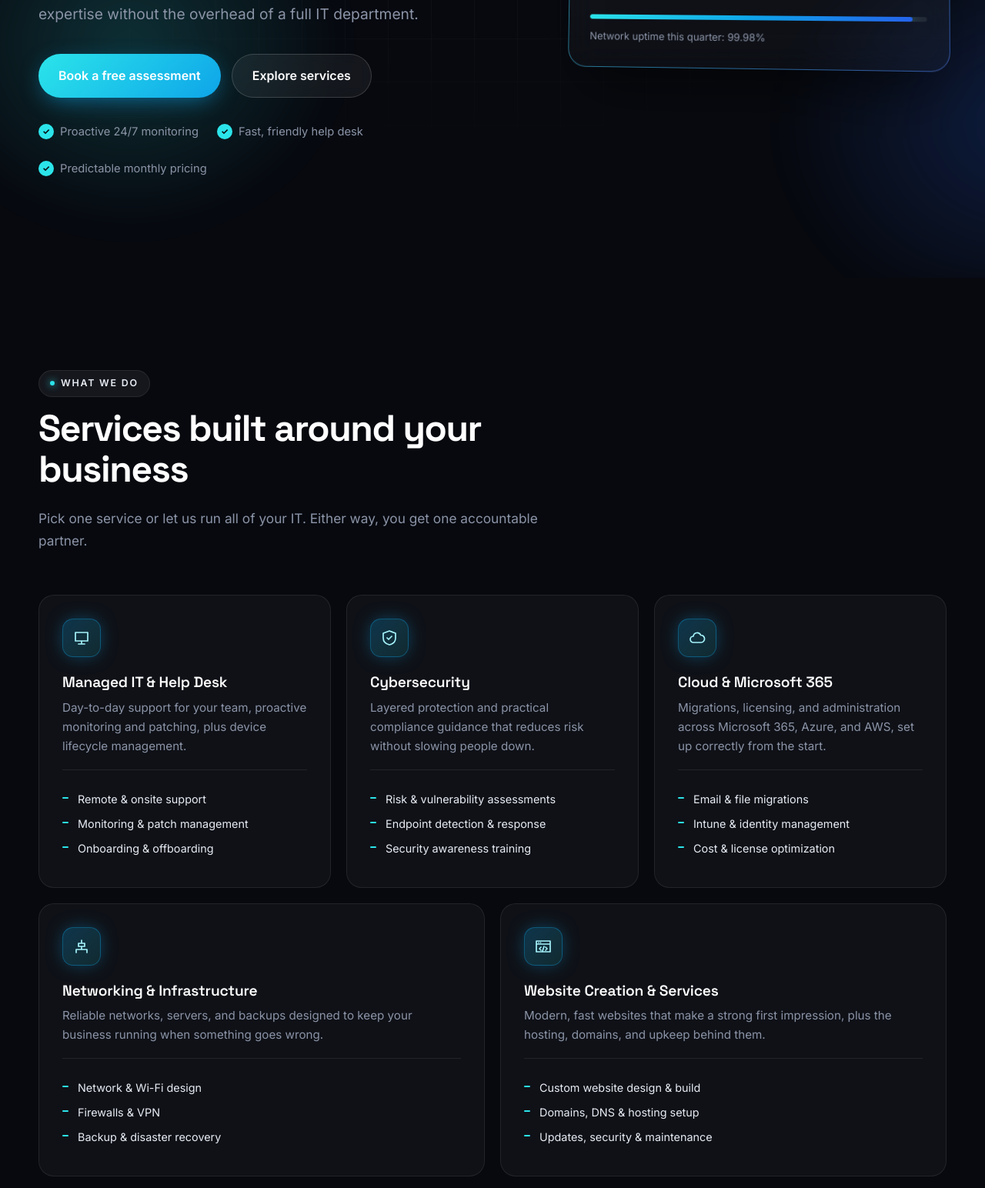
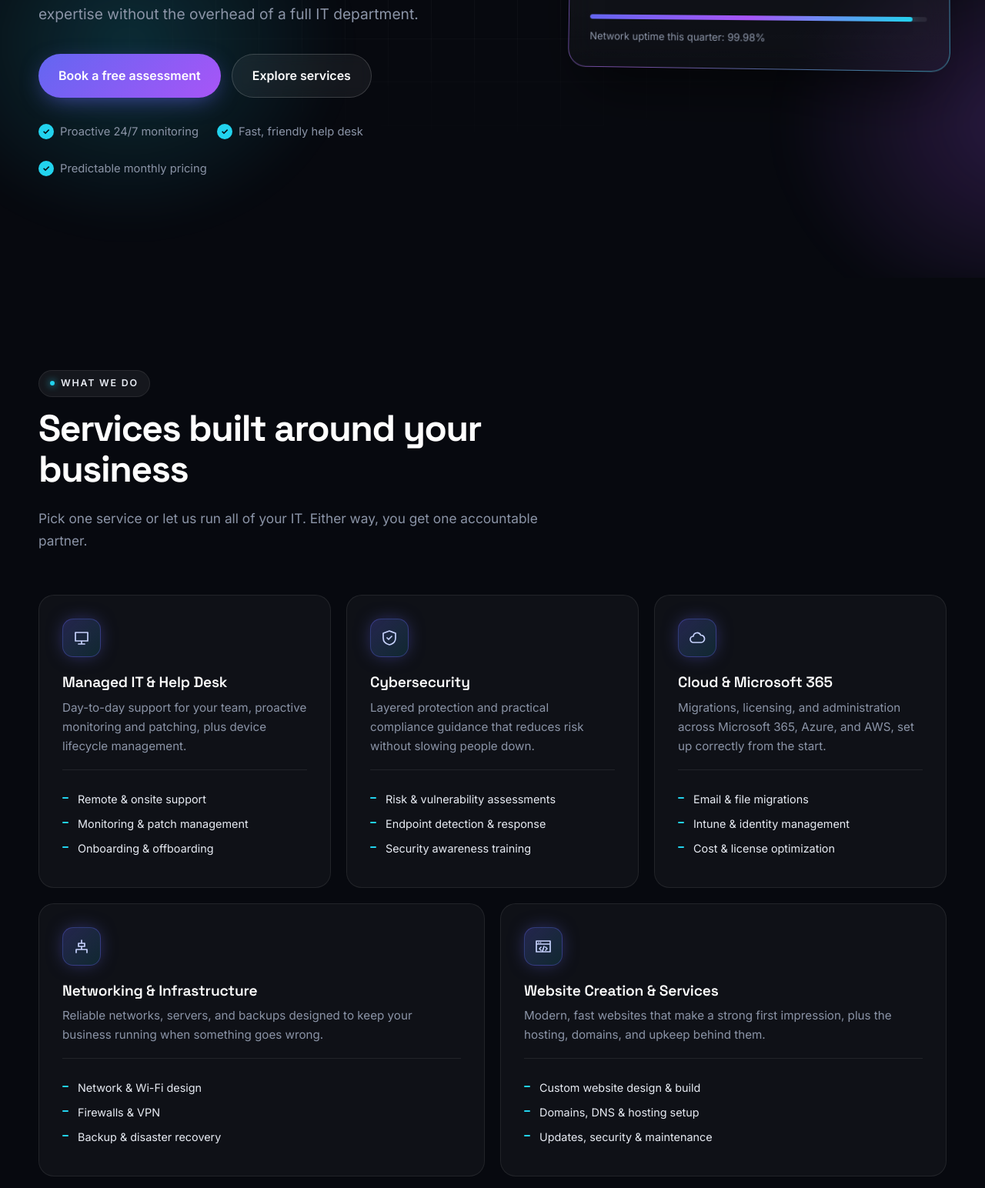
Before and after one commit to roadrunner951/streamlineitg, a plain HTML site: page index.html in a window 1280 px wide. Shown: the part 583-2127 px from the top of the page at 77% size. Drawn offline with Linux system fonts and the light colour scheme.

Commit message:
Restore original indigo/violet theme palette (logo unchanged)

```diff
--- a/styles.css
+++ b/styles.css
@@ -11,12 +11,12 @@
   --text: #e8ecf4;
   --muted: #8b94a7;
   --heading: #ffffff;
-  --accent-1: #0ea5e9; /* sky (logo mid) */
-  --accent-2: #2be4ea; /* logo cyan */
-  --accent-3: #1b8fd6; /* logo blue */
+  --accent-1: #6366f1; /* indigo */
+  --accent-2: #22d3ee; /* cyan */
+  --accent-3: #a855f7; /* violet */
   --ok: #34d399;
   --warn: #fbbf24;
-  --gradient: linear-gradient(135deg, var(--accent-2) 0%, var(--accent-1) 50%, #2563eb 100%);
+  --gradient: linear-gradient(135deg, var(--accent-1) 0%, var(--accent-3) 50%, var(--accent-2) 100%);
   --radius: 20px;
   --radius-sm: 12px;
 }
@@ -32,7 +32,7 @@ body {
   -webkit-font-smoothing: antialiased;
   overflow-x: hidden;
 }
-::selection { background: rgba(14, 165, 233, .45); color: #fff; }
+::selection { background: rgba(99, 102, 241, .45); color: #fff; }
 img, svg { max-width: 100%; }
 a { color: var(--accent-2); text-decoration: none; transition: color .2s; }
 a:hover { color: #fff; }
@@ -66,10 +66,10 @@ p { margin: 0 0 1em; }
   position: relative; display: inline-flex; align-items: center; justify-content: center; gap: 8px;
   background: var(--gradient); background-size: 200% 200%; color: #fff;
   font: inherit; font-weight: 600; padding: 14px 26px; border-radius: 999px; border: 0; cursor: pointer;
-  box-shadow: 0 8px 30px -8px rgba(14, 165, 233, .65);
+  box-shadow: 0 8px 30px -8px rgba(99, 102, 241, .65);
   transition: transform .2s ease, box-shadow .2s ease, background-position .5s ease;
 }
-.btn:hover { color: #fff; transform: translateY(-2px); background-position: 100% 0; box-shadow: 0 14px 40px -10px rgba(37, 99, 235, .75); }
+.btn:hover { color: #fff; transform: translateY(-2px); background-position: 100% 0; box-shadow: 0 14px 40px -10px rgba(168, 85, 247, .75); }
 .btn-sm { padding: 10px 18px; font-size: .9rem; }
 .btn-ghost { background: var(--surface-2); border: 1px solid var(--border-strong); box-shadow: none; backdrop-filter: blur(8px); }
 .btn-ghost:hover { background: rgba(255,255,255,.1); box-shadow: none; }
@@ -112,9 +112,9 @@ p { margin: 0 0 1em; }
 .hero::after { /* glow orbs */
   content: ""; position: absolute; z-index: -1; inset: -20% -10% auto -10%; height: 120%;
   background:
-    radial-gradient(500px 400px at 75% 25%, rgba(14, 165, 233,.35), transparent 70%),
-    radial-gradient(400px 350px at 20% 70%, rgba(43, 228, 234,.18), transparent 70%),
-    radial-gradient(450px 380px at 95% 80%, rgba(37, 99, 235,.22), transparent 70%);
+    radial-gradient(500px 400px at 75% 25%, rgba(99,102,241,.35), transparent 70%),
+    radial-gradient(400px 350px at 20% 70%, rgba(34,211,238,.18), transparent 70%),
+    radial-gradient(450px 380px at 95% 80%, rgba(168,85,247,.22), transparent 70%);
   filter: blur(20px);
   animation: drift 18s ease-in-out infinite alternate;
 }
@@ -153,7 +153,7 @@ p { margin: 0 0 1em; }
 .dot.warn { background: var(--warn); box-shadow: 0 0 0 4px rgba(251,191,36,.15); }
 @keyframes pulse { 50% { box-shadow: 0 0 0 7px rgba(52,211,153,0), 0 0 12px var(--ok); } }
 .meter { height: 6px; background: rgba(255,255,255,.08); border-radius: 99px; margin-top: 24px; overflow: hidden; }
-.meter span { display: block; height: 100%; background: var(--gradient); border-radius: inherit; box-shadow: 0 0 16px rgba(43, 228, 234,.6); }
+.meter span { display: block; height: 100%; background: var(--gradient); border-radius: inherit; box-shadow: 0 0 16px rgba(34,211,238,.6); }
 .meter-label { font-size: .83rem; color: var(--muted); margin: 12px 0 0; }
 
 /* Sections */
@@ -174,7 +174,7 @@ p { margin: 0 0 1em; }
 }
 .card::after { /* hover glow */
   content: ""; position: absolute; inset: 0; border-radius: inherit; pointer-events: none;
-  background: radial-gradient(400px circle at var(--mx, 50%) var(--my, 0%), rgba(14, 165, 233,.18), transparent 45%);
+  background: radial-gradient(400px circle at var(--mx, 50%) var(--my, 0%), rgba(99,102,241,.18), transparent 45%);
   opacity: 0; transition: opacity .3s;
 }
 .card:hover { transform: translateY(-4px); border-color: var(--border-strong); background: var(--surface-2); }
@@ -185,11 +185,11 @@ p { margin: 0 0 1em; }
 .card li::before { content: ""; position: absolute; left: 0; top: .62em; width: 8px; height: 2px; border-radius: 2px; background: var(--accent-2); }
 .icon {
   width: 50px; height: 50px; border-radius: 14px; display: grid; place-items: center; margin-bottom: 22px;
-  background: linear-gradient(135deg, rgba(14, 165, 233,.25), rgba(43, 228, 234,.12));
-  border: 1px solid rgba(14, 165, 233,.35);
-  box-shadow: 0 0 24px -6px rgba(14, 165, 233,.6);
+  background: linear-gradient(135deg, rgba(99,102,241,.25), rgba(34,211,238,.12));
+  border: 1px solid rgba(99,102,241,.35);
+  box-shadow: 0 0 24px -6px rgba(99,102,241,.6);
 }
-.icon svg { width: 24px; height: 24px; fill: none; stroke: #a5f3fc; stroke-width: 1.7; stroke-linecap: round; stroke-linejoin: round; }
+.icon svg { width: 24px; height: 24px; fill: none; stroke: #c7d2fe; stroke-width: 1.7; stroke-linecap: round; stroke-linejoin: round; }
 
 /* Steps */
 .steps { list-style: none; padding: 0; margin: 0; display: grid; grid-template-columns: repeat(4, 1fr); gap: 20px; position: relative; }
@@ -205,10 +205,10 @@ p { margin: 0 0 1em; }
 .about p { color: var(--muted); font-size: 1.04rem; }
 .stats { display: grid; grid-template-columns: 1fr 1fr; gap: 16px; }
 .stats div { padding: 28px; border-radius: var(--radius); background: var(--surface); border: 1px solid var(--border); transition: border-color .3s; }
-.stats div:hover { border-color: rgba(14, 165, 233,.5); }
+.stats div:hover { border-color: rgba(99,102,241,.5); }
 .stats b {
   display: block; font-family: "Space Grotesk", sans-serif; font-size: 2.4rem; font-weight: 700; line-height: 1.1; margin-bottom: 6px;
-  background: linear-gradient(180deg, #fff, #67e8f9); -webkit-background-clip: text; background-clip: text; color: transparent;
+  background: linear-gradient(180deg, #fff, #a5b4fc); -webkit-background-clip: text; background-clip: text; color: transparent;
 }
 .stats span { color: var(--muted); font-size: .9rem; }
 .placeholder-note { font-style: italic; border-left: 3px solid var(--warn); padding: 10px 14px; border-radius: 6px; background: rgba(251,191,36,.08); color: #fcd34d !important; }
@@ -218,8 +218,8 @@ p { margin: 0 0 1em; }
 .contact-section::before {
   content: ""; position: absolute; z-index: -1; inset: 0;
   background:
-    radial-gradient(600px 400px at 10% 20%, rgba(14, 165, 233,.22), transparent 70%),
-    radial-gradient(500px 400px at 90% 90%, rgba(43, 228, 234,.14), transparent 70%);
+    radial-gradient(600px 400px at 10% 20%, rgba(99,102,241,.22), transparent 70%),
+    radial-gradient(500px 400px at 90% 90%, rgba(34,211,238,.14), transparent 70%);
 }
 .contact { display: grid; grid-template-columns: 1fr 1.15fr; gap: 64px; align-items: start; }
 .contact-copy > p { color: var(--muted); font-size: 1.08rem; }
@@ -250,7 +250,7 @@ p { margin: 0 0 1em; }
 .field select option { background: var(--bg-2); color: #fff; }
 .field input::placeholder, .field textarea::placeholder { color: #5b6476; }
 .field input:focus, .field select:focus, .field textarea:focus {
-  outline: none; border-color: var(--accent-1); box-shadow: 0 0 0 4px rgba(14, 165, 233,.2);
+  outline: none; border-color: var(--accent-1); box-shadow: 0 0 0 4px rgba(99,102,241,.2);
 }
 .form-status { margin: 0; font-size: .9rem; min-height: 1.2em; color: var(--muted); }
 .form-status.error { color: #f87171; }
```
